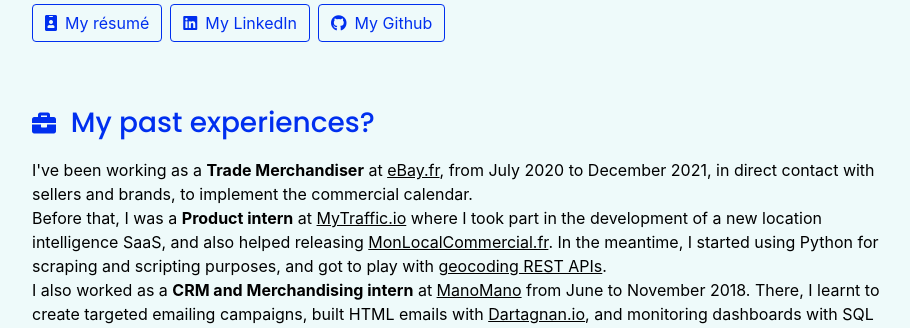
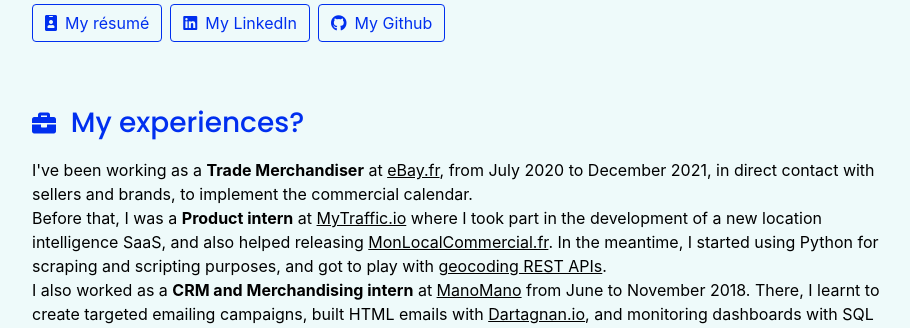
Before and after one commit to John35961/website-pro, a Flask app: page /en/ in a window 1280 px wide. Shown: the part 440-768 px from the top of the page, without its empty margins (176-1086 px from the left). Run offline with Flask 2, Linux system fonts and the light colour scheme; some libraries are stand-ins or nearby versions.

Commit message:
Removing redundant copy - Experiences section

```diff
--- a/templates/EN_layout.html
+++ b/templates/EN_layout.html
@@ -34,7 +34,7 @@
         <div style="font-size: 24px;" class="d-inline">
             <i class="icons fas fa-briefcase fa-md"></i>
         </div>
-        <h3 class="d-inline p-2">My past experiences?</h3>
+        <h3 class="d-inline p-2">My experiences?</h3>
         <p class="pt-3">
             I've been working as a <b>Trade Merchandiser</b> at <a href="https://www.ebay.fr/" target="_blank" class="links">eBay.fr</a>, from July 2020 to December 2021, in direct contact with sellers and brands, to implement the commercial calendar. <br />
             Before that, I was a <b>Product intern</b> at <a href="https://www.mytraffic.io/" target="_blank" class="links">MyTraffic.io</a>
--- a/templates/FR_layout.html
+++ b/templates/FR_layout.html
@@ -34,7 +34,7 @@
         <div style="font-size: 24px;" class="d-inline">
             <i class="icons fas fa-briefcase fa-md"></i>
         </div>
-        <h3 class="d-inline p-2">Mes expériences passées ?</h3>
+        <h3 class="d-inline p-2">Mes expériences ?</h3>
         <p class="pt-3">
             J'étais <b>Trade Merchandiser</b> chez <a href="https://www.ebay.fr/" target="_blank" class="links">eBay.fr</a>, de juillet 2020 à décembre 2021, en contact direct avec les vendeurs et marques, chargé du calendrier commercial.<br />
             Avant cela, j'étais <b>Assistant Produit</b> chez <a href="https://www.mytraffic.io/" target="_blank" class="links">MyTraffic.io</a>
```
